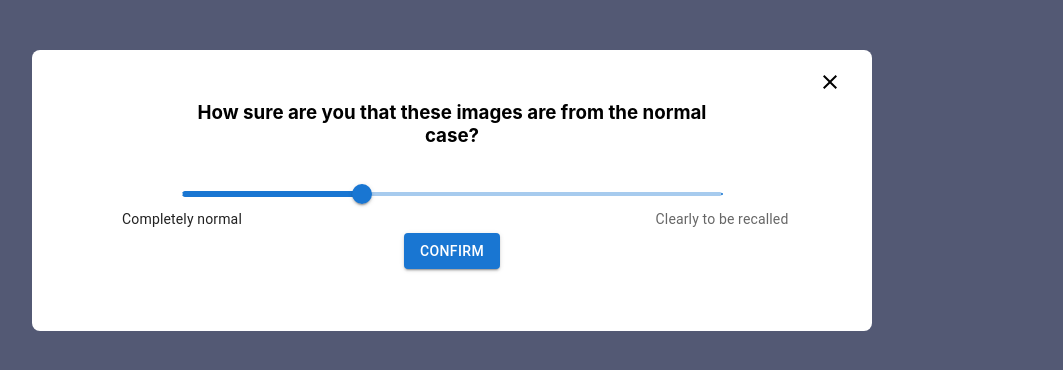
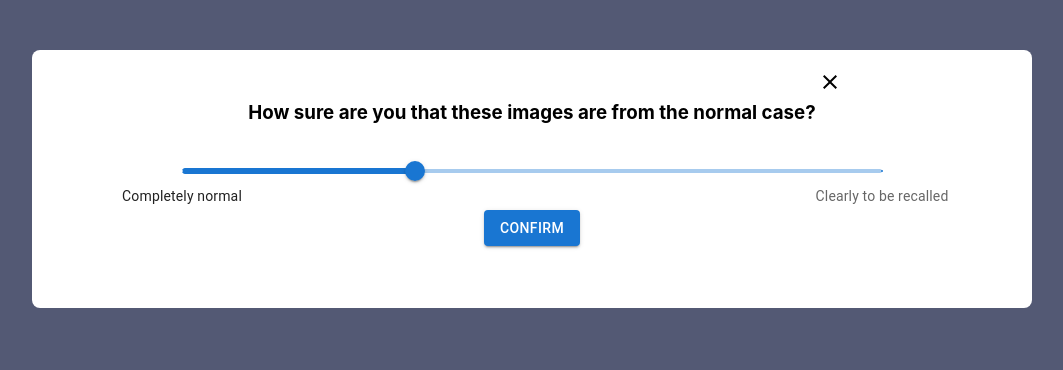
Before and after one commit to aldew5/Mammogram-Checking, a React (Create React App) app: page /experiment in a window 1280 px wide. Shown: the top 370 px of the page, without its empty margins (188-1251 px from the left). Built offline with nearby package versions, Linux system fonts and the light colour scheme; a web font is replaced by a local one.

Commit message:
fixed css

```diff
--- a/src/styles/Selection.module.css
+++ b/src/styles/Selection.module.css
@@ -13,5 +13,5 @@
     margin-left: 220px;
     padding-bottom: 30px;
     border-radius: 8px;
-    margin-right: 220px;
+    width: 1000px;
 }
```
